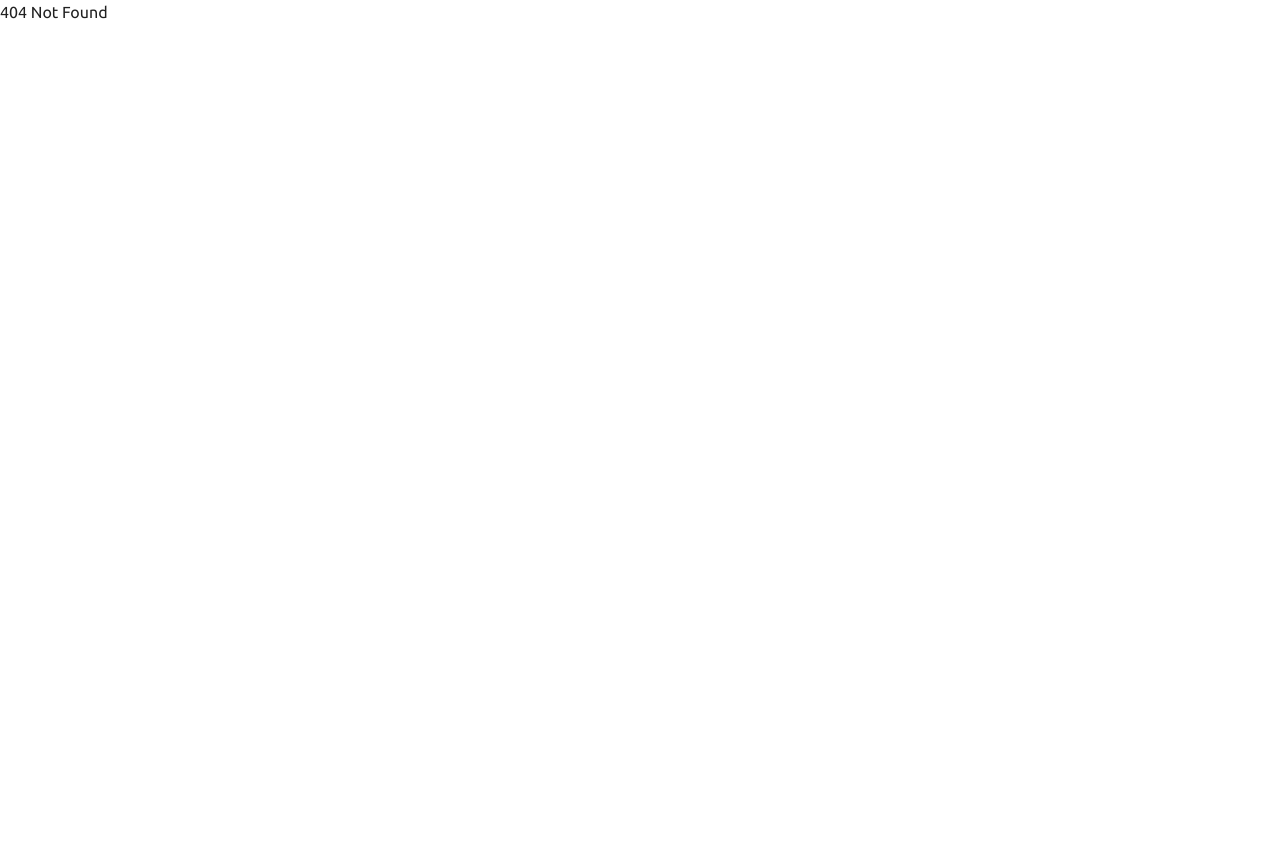
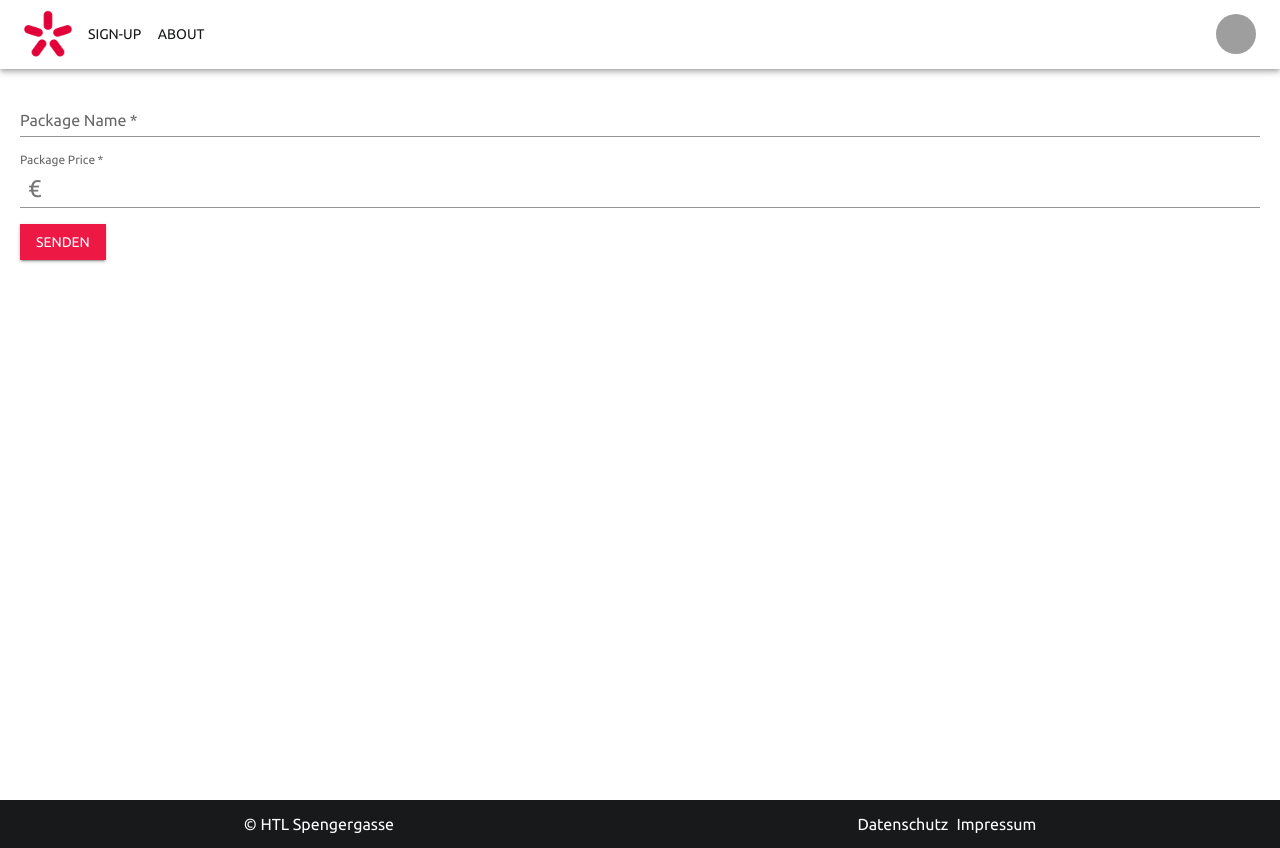
Before and after one commit to DieNullpointer/fit, a React (Create React App) app in the folder fit.client/: page /package/add in a window 1280 px wide. Before the commit this address had no page. Before the commit the page ends 800 px from the top, so only its background shows below. Built offline with nearby package versions, Linux system fonts and the light colour scheme; grey boxes are pictures that could not be loaded; the HTML template or start-up script is replaced by a standard one; a web font is replaced by a local one.

Commit message:
AddPackage Backend + Frontend

```diff
--- a/fit.client/src/App.js
+++ b/fit.client/src/App.js
@@ -7,6 +7,7 @@ import NotFound from "./pages/NotFound";
 import Admin from "./pages/Admin";
 import AddEvent from "./pages/AddEvent";
 import Style from "./styleConstants";
+import AddPackage from "./pages/AddPackage";
 
 export default function App() {
   return (
@@ -18,6 +19,9 @@ export default function App() {
           <Route path="*" exact={true} element={<NotFound />} />
           <Route path="/admin" element={<Admin />} />
           <Route path="/event/add" element={<AddEvent />} />
+          <Route path="/package/add" element={<AddPackage />} />
+          <Route path="/impressum" />
+          <Route path="/datenschutz" />
         </Routes>
       </Router>
 
--- a/fit.client/src/components/atoms/Input.jsx
+++ b/fit.client/src/components/atoms/Input.jsx
@@ -1,8 +1,8 @@
 import styled from "@emotion/styled";
-import { TextField } from "@mui/material";
+import { IconButton, TextField } from "@mui/material";
 import Style from "../../styleConstants";
 
-export default function Input({required, value, label, type, purpose, id, onChange, size }) {
+export default function Input({adornment, required, value, label, type, purpose, id, onChange, size }) {
   const ColorTextField = styled(TextField)(({ theme }) => ({
     '& label.Mui-focused': {
       color: Style.colors.dark,
@@ -31,6 +31,9 @@ export default function Input({required, value, label, type, purpose, id, onChan
       required={required}
       type={type ||"text"}
       defaultValue={value}
+      InputProps={{startAdornment:
+        adornment == null ? null : <IconButton>{adornment}</IconButton>
+      }}
       autoComplete={purpose === "password" ? "current-password" : purpose}
       variant="standard"
       size={size || "full"}
--- a/fit.client/src/pages/AddEvent.jsx
+++ b/fit.client/src/pages/AddPackage.jsx
@@ -1,43 +1,29 @@
-import { useState, useRef, useEffect } from "react";
-import Button from "../components/atoms/Button";
-import DatePicker from "../components/atoms/DatePicker";
-import Input from "../components/atoms/Input";
 import Footer from "../components/Footer";
 import Navbar from "../components/Navbar";
+import Input from "../components/atoms/Input";
+import Button from "../components/atoms/Button";
+import { useState, useRef, useEffect } from "react";
 
-
-export default function AddEvent()
+export default function AddPackage()
 {
-    const [selected, setSelected] = useState(Date.now());
     const [name, setName] = useState("");
-    //let name = null;
+    const [price, setPrice] = useState("");
     let nameRef = useRef(name);
-    let selectedRef = useRef(selected);
-    //let date = null;
+    let priceRef = useRef(price);
 
     useEffect(() => {
-        setSelected(selectedRef.current);
-        setName(nameRef.current)
-    }, [selected]);
-
-    function handleChange(value)
-    {
-        selectedRef.current = value;
-    }
+        setName(nameRef.current);
+        setPrice(priceRef.current);
+    }, []);
 
     async function handleClick()
     {
-        console.log(nameRef.current);
-        console.log(selectedRef.current);
-        //console.log(selectedRef);
-
-
-        await fetch(`https://localhost:5001/api/Event/add`, {
+        await fetch(`https://localhost:5001/api/Package/add`, {
             method: "POST",
             timeout: 5000,
             body: JSON.stringify({
                 "name": nameRef.current,
-                "date": selectedRef.current.toJSON(),
+                "price": priceRef.current.replace(".", ","),
             }),
             headers: {
                 Accept: "application/json",
@@ -58,17 +44,25 @@ export default function AddEvent()
                 <Navbar pages={[{name: "sign-up"}, {name: "about"}]} profileSettings />
                 <div className="flex flex-col space-y-4 m-5">
                     <Input
-                    label="Event Name"
+                    label="Package Name"
                     required
-                    id="event-name"
-                    purpose="event Name"
+                    id="package-name"
+                    purpose="package Name"
                     type="text"
                     size={"medium"}
                     onChange={(e) => nameRef.current=e.target.value}
-                    value={name}
-                    />
-                    <DatePicker value={selected} accepted={(val) => setSelected(val)} onchange={(val) => handleChange(val)}/>
-                    <Button text="Button" sharp onClick={handleClick}/>
+                    value={name}/>
+                    <Input
+                    label="Package Price"
+                    required
+                    id="package-price"
+                    purpose="package price"
+                    type="text"
+                    size={"medium"}
+                    adornment="€"
+                    onChange={(e) => priceRef.current=e.target.value}
+                    value={price}/>
+                    <Button text="Senden" sharp onClick={handleClick}/>
                 </div>
             </div>
             <Footer oldschool />
```
Also changed, not shown: 2 other files (tests, documents, lock files or other folders).
